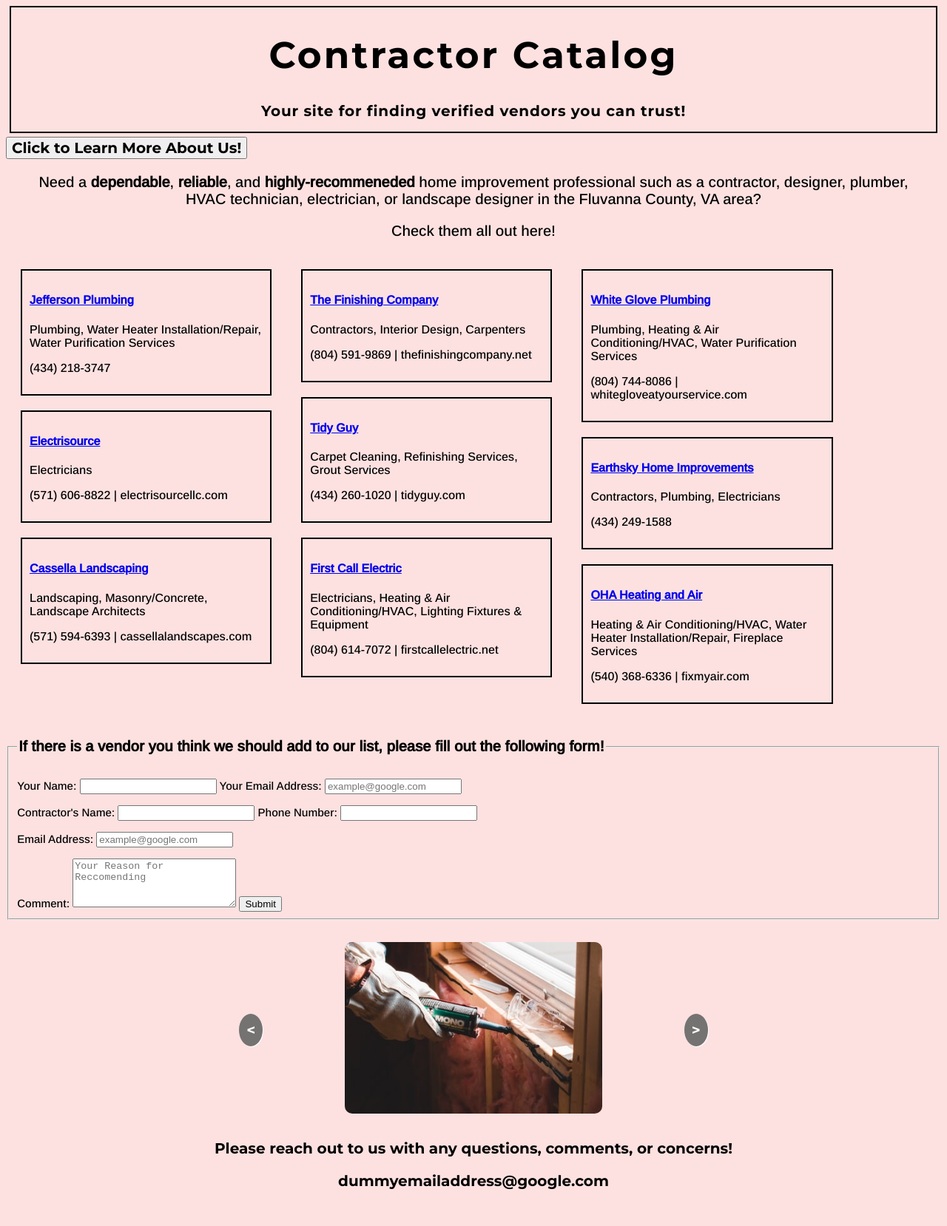
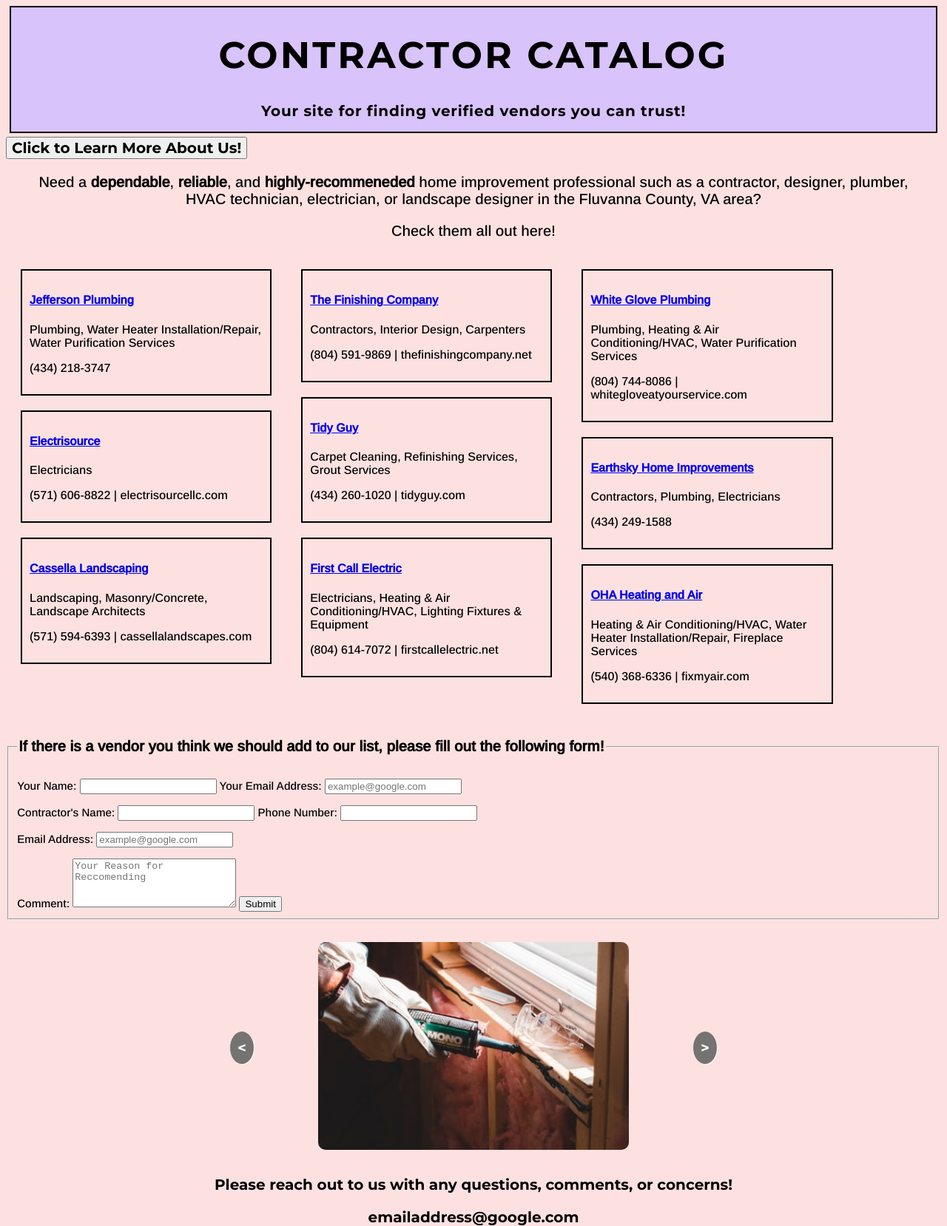
Before and after one commit to tchee9499/contractor_catalog, a plain HTML site: page index.html in a window 1280 px wide. Shown: the whole page at 74% size. Before the commit the page ends 1609 px from the top, so only its background shows below. Drawn offline with nearby package versions, Linux system fonts and the light colour scheme.

Commit message:
complete project

```diff
--- a/index.html
+++ b/index.html
@@ -12,7 +12,7 @@
 </head>
 <body>
 <header>
-    <h1>Contractor Catalog</h1>
+    <h1>CONTRACTOR CATALOG</h1>
     <p> <div id="tagline"> Your site for finding verified vendors you can trust!</div></p>
 </header>
 <button id="openModal">Click to Learn More About Us!</button>
@@ -129,7 +129,7 @@
       </div>
 
     <p>Please reach out to us with any questions, comments, or concerns!</p>
-    <p>dummyemailaddress@google.com</p>
+    <p>emailaddress@google.com</p>
 </footer>
 
 <script src="./app.js"></script>
--- a/style.css
+++ b/style.css
@@ -13,7 +13,7 @@ header {
     font-family: 'Montserrat', sans-serif;
     font-weight: 300;
     /* color: #f03f35; */
-    background-color: #fce1e0;
+    background-color: rgb(216, 195, 250);
 }
 h1{
     font-size: 50px;
@@ -40,7 +40,7 @@ h1{
 	display: none;
 }
 #modal-textbox {
-    background-color: #69ecee;
+    background-color: rgb(216, 195, 250);
 	height: 300px;
 	width: 500px;
 	border-radius: 2px;
@@ -127,7 +127,7 @@ img {
     margin: 0 auto;
   }
   .carousel-images {
-    width: 50%;
+    width: 60%;
     /* background: #fa8d8e; */
     padding: 10px;
     border-radius: 50px;
@@ -165,5 +165,4 @@ img {
         /* flex-wrap: wrap; */
         margin: 20px;
     }
-
 }
```
